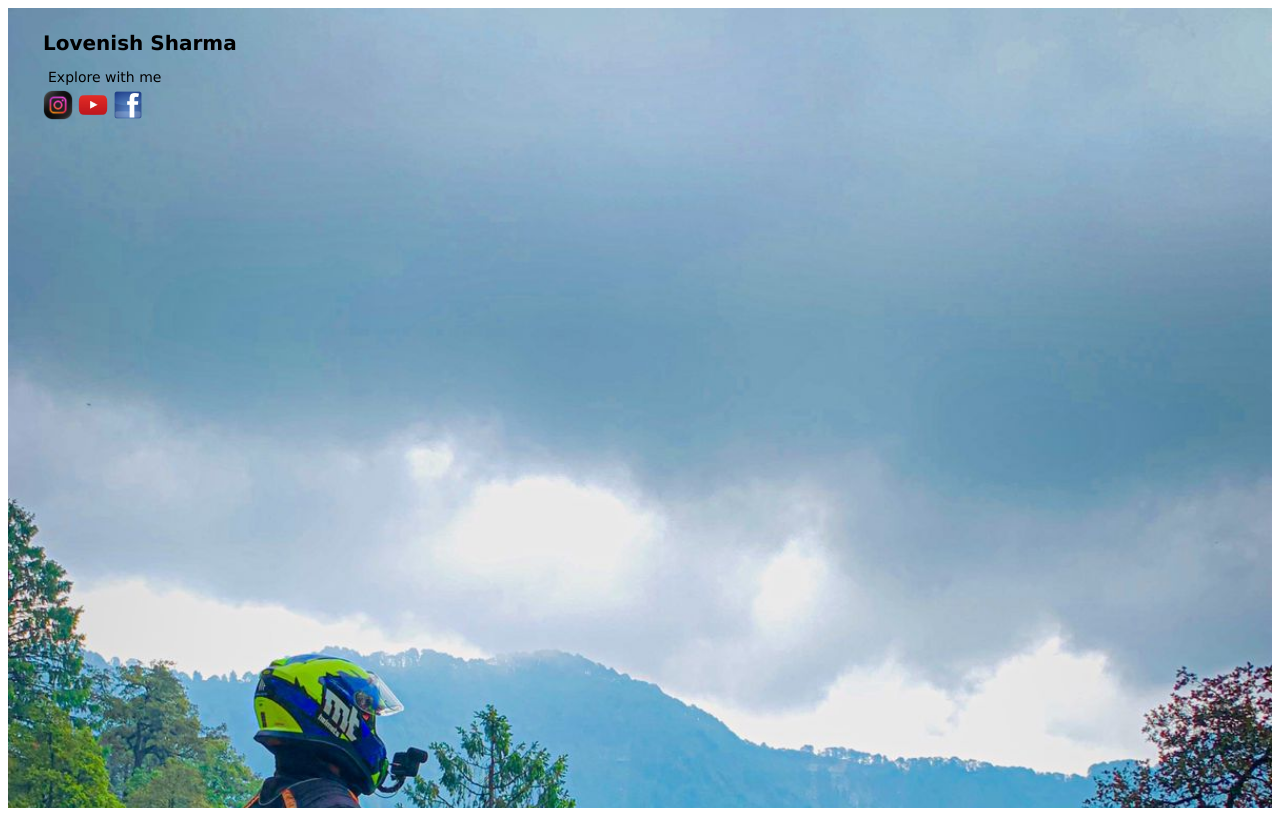
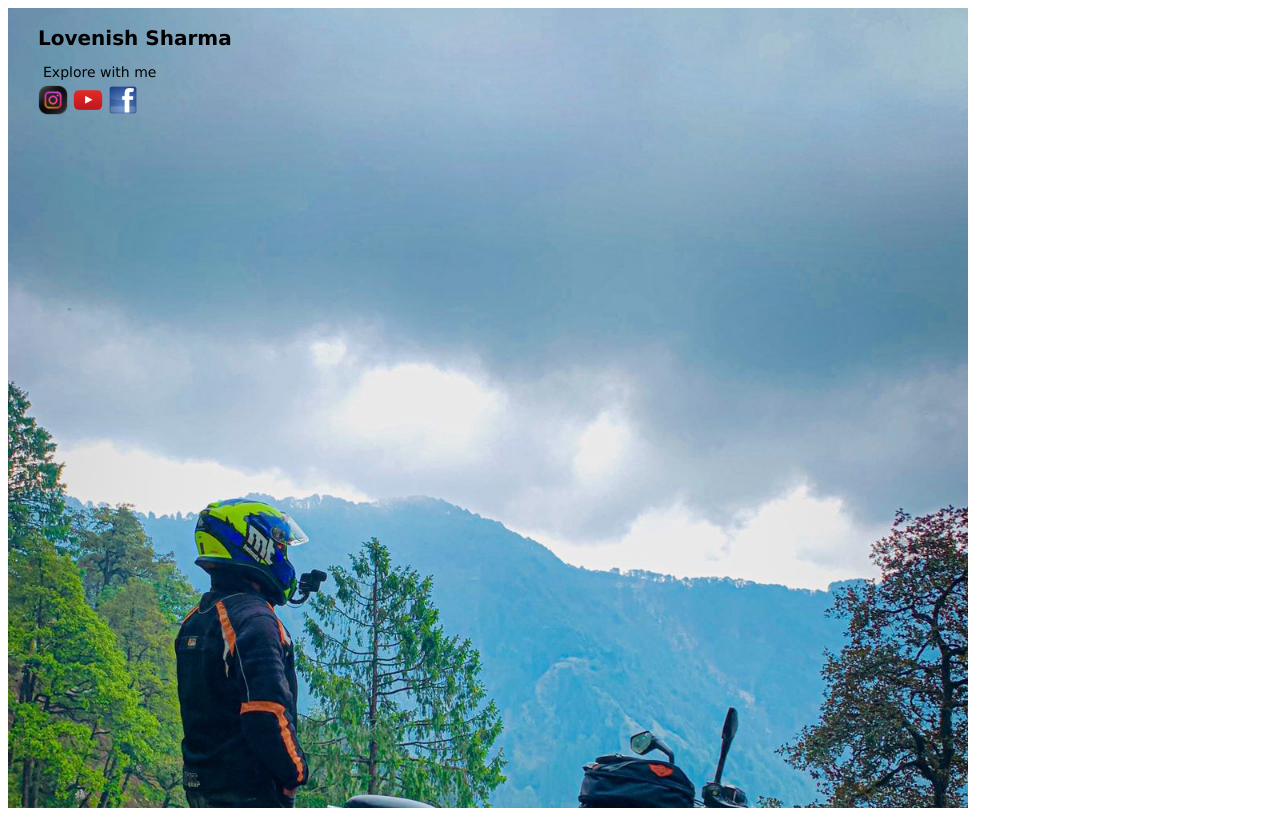
Before and after one commit to Lovenishsharma/lovenishSharma, a plain HTML site: page index.html in a window 1280 px wide. Drawn offline with Linux system fonts and the light colour scheme.

Commit message:
Update styles.css

```diff
--- a/styles.css
+++ b/styles.css
@@ -3,6 +3,7 @@
     background-size: cover;
      padding-top: 0px;
      height: 100vh;
+    width: 75vw;
      background-size: cover;
 
 
@@ -14,7 +15,7 @@
     font-family: Verdana, Geneva, Tahoma, sans-serif;
     border-top-left-radius: 20px;
     border-top-right-radius: 20px;
-  padding: 10px;
+  padding: 5px;
     margin: 25px;
     margin-top: 0px;
 
```
